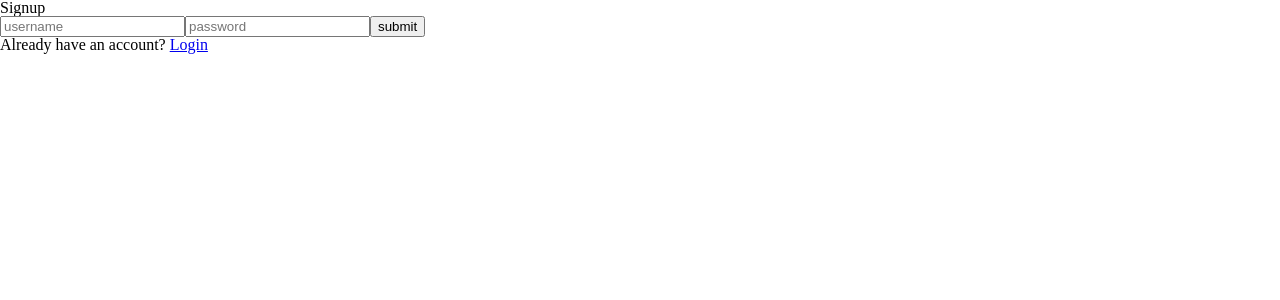
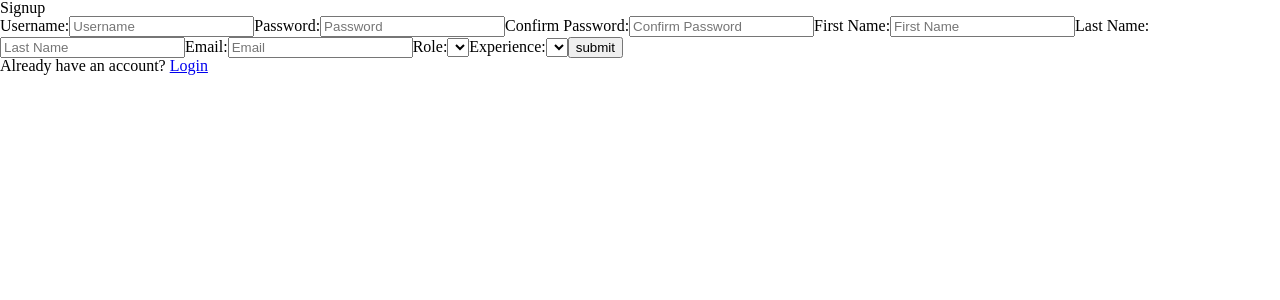
Before and after one commit to onebignick/workathon-2023, a React (Create React App) app in the folder frontend/: page /signup in a window 1280 px wide. Shown: the top 300 px of the page. Built offline with nearby package versions, Linux system fonts and the light colour scheme.

Commit message:
signup form barebones

```diff
--- a/frontend/src/components/signup.jsx
+++ b/frontend/src/components/signup.jsx
@@ -2,23 +2,112 @@ import { useState } from "react";
 import axios from "axios";
 
 const Signup = () => {
-    const [username, setUsername] = useState('');
-    const [password, setPassword] = useState('');
+    // const [username, setUsername] = useState('');
+    // const [password, setPassword] = useState('');
+    const [userInfo, setUserInfo] = useState({});
 
     const handleSubmit = () => {
         axios.post('/signup', {
-            username: username,
-            password: password,
+            userInfo
         }).then(response => console.log(response))
     }
 
+    const updateUserInfo = (e) => {
+      setUserInfo(prev => {
+        return {
+          ...prev,
+          [e.target.name]: e.target.value,
+        }
+      })
+    }
+    console.log(userInfo)
     return(
         <div>
           <form onSubmit={handleSubmit}>
             <h1>Signup</h1>
-            <input placeholder="username" onChange={(e) => setUsername(e.target.value)}/>
-            <input placeholder="password" onChange={(e) => setPassword(e.target.value)}/>
+
+            <label>
+              Username:
+              <input
+                type="text"
+                placeholder="Username"
+                name="username"
+                value={userInfo.username ? userInfo.username : ""}
+                onChange={updateUserInfo}
+                />
+            </label>
+
+            <label>
+              Password:
+              <input
+                type="password"
+                placeholder="Password"
+                name="password"
+                value={userInfo.password ? userInfo.password : ""}
+                onChange={updateUserInfo}
+              />
+            </label>
+
+            <label>
+              Confirm Password:
+              <input
+                type="password"
+                placeholder="Confirm Password"
+                name="cpassword"
+                value={userInfo.cpassword ? userInfo.cpassword : ""}
+                onChange={updateUserInfo}
+              />
+            </label>
+
+            <label>
+              First Name:
+              <input
+                type="text"
+                placeholder="First Name"
+                name="first_name"
+                value={userInfo.first_name ? userInfo.first_name : ""}
+                onChange={updateUserInfo}
+              />
+            </label>
+
+            <label>
+              Last Name:
+              <input
+                type="text"
+                placeholder="Last Name"
+                name="last_name"
+                value={userInfo.last_name ? userInfo.last_name : ""}
+                onChange={updateUserInfo}
+              />
+            </label>
+
+            <label>
+              Email:
+              <input
+                type="text"
+                placeholder="Email"
+                name="email"
+                value={userInfo.email ? userInfo.email : ""}
+                onChange={updateUserInfo}
+              />
+            </label>
+
+            <label>
+              Role:
+              <select name="role" value={userInfo.role ? userInfo.role : ""} onChange={updateUserInfo}>
+
+              </select>
+            </label>
+
+            <label>
+              Experience:
+              <select name="experience" value={userInfo.experience ? userInfo.experience : ""} onChange={updateUserInfo}>
+
+              </select>
+            </label>
+
             <input type="submit" value="submit"/>
+
           </form>
           <span>Already have an account? <a href='./'>Login</a></span>
         </div>
```
Also changed, not shown: 2 other files (tests, documents, lock files or other folders).
